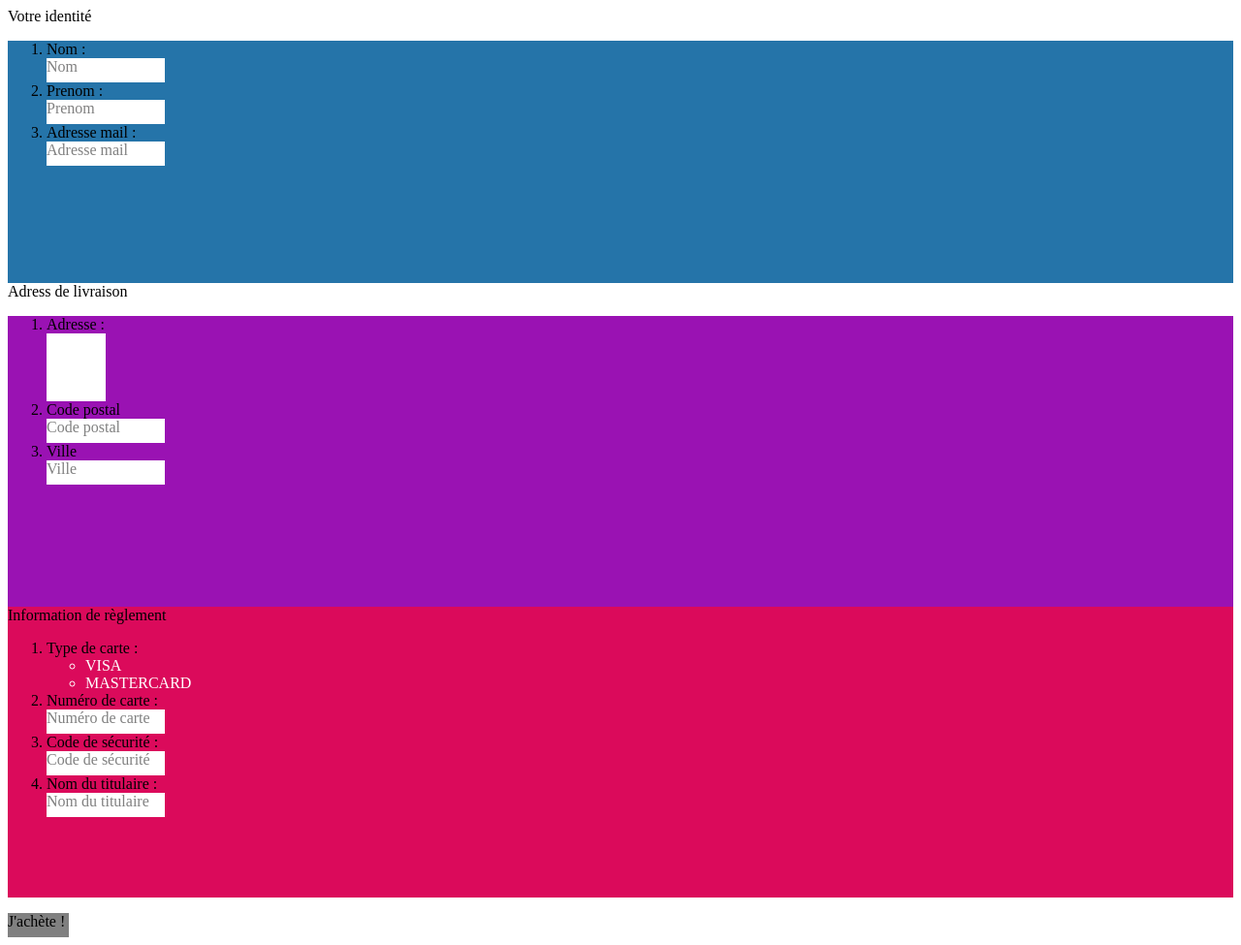
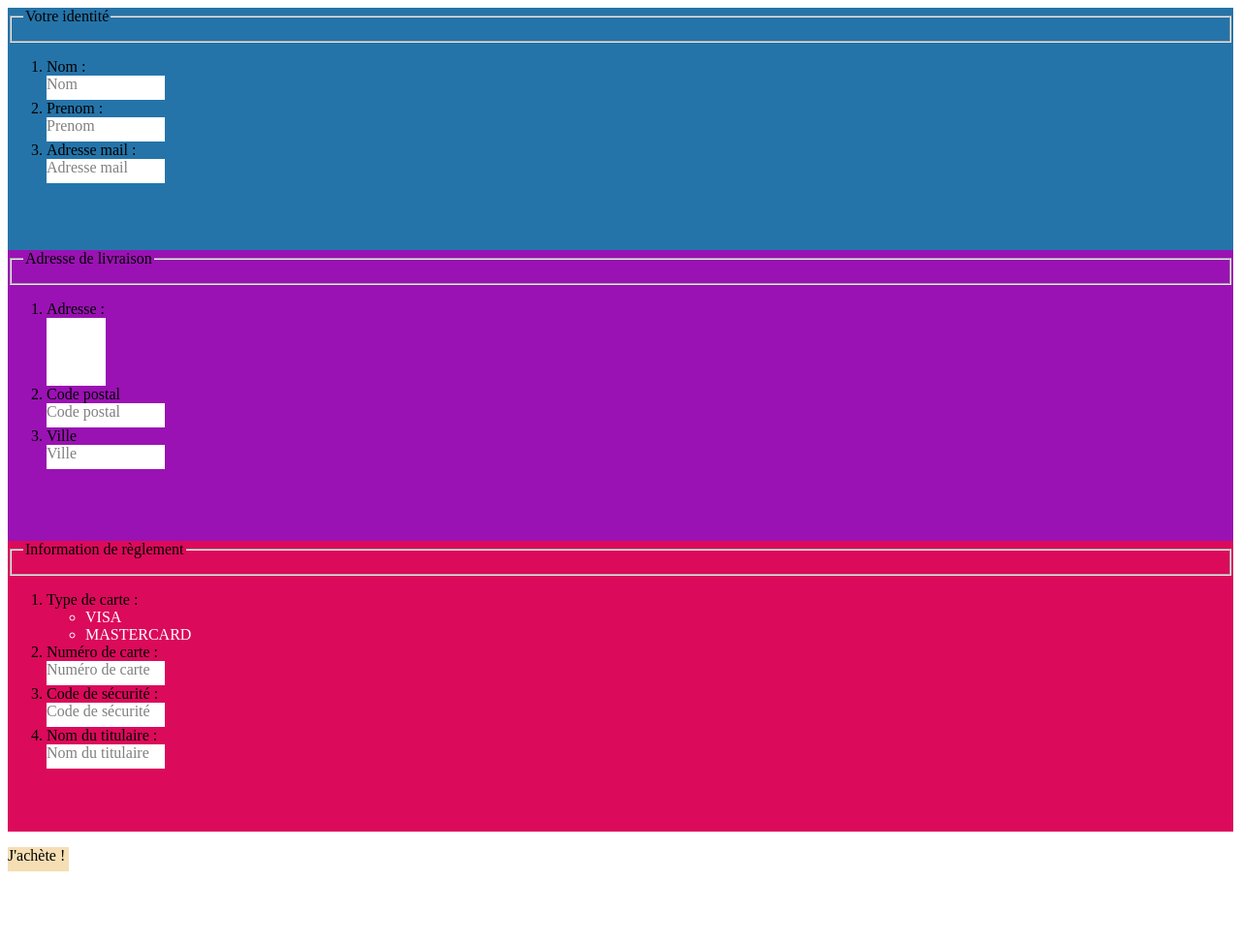
Before and after one commit to cedrichappy/ex-7, a plain HTML site: page index.html in a window 1280 px wide. Shown: the whole page at 97% size. After the commit the page ends 907 px from the top, so only its background shows below. Drawn offline with Linux system fonts and the light colour scheme.

Commit message:
modifif du .html et .css

```diff
--- a/assets/css/style.css
+++ b/assets/css/style.css
@@ -64,5 +64,5 @@
 .contener2 {
     width: 5%;
     height: 25px;
-    background-color: gray;
+    background-color: wheat;
 }
--- a/index.html
+++ b/index.html
@@ -5,7 +5,7 @@
     <meta charset="UTF-8">
     <meta http-equiv="X-UA-Compatible" content="IE=edge">
     <meta name="viewport" content="width=device-width, initial-scale=1.0">
-    <title>buttom</title>
+    <title>ToBeFlex</title>
     <link rel="stylesheet" href="assets/css/style.css">
 </head>
 
@@ -13,8 +13,10 @@
     <!-- ajout du conteneur principal + 3 blocks -->
 
     <div class="contener1">
-        <div>Votre identité</div>
         <div class="block1">
+            <fieldset>
+                <legend>Votre identité</legend>
+            </fieldset>
             <ol>
                 <li>Nom :</li>
                 <div class="un">Nom</div>
@@ -24,8 +26,10 @@
                 <div class="un">Adresse mail</div>
             </ol>
         </div>
-        <div>Adress de livraison</div>
         <div class="block2">
+            <fieldset>
+                <legend>Adresse de livraison</legend>
+            </fieldset>
             <ol>
                 <li>Adresse :</li>
                 <div class="Btwo"></div>
@@ -36,7 +40,9 @@
             </ol>
         </div>
         <div class="block3">
-            <div>Information de règlement</div>
+            <fieldset>
+                <legend>Information de règlement</legend>
+            </fieldset>
             <ol>
                 <li>Type de carte :</li>
                 <ul>
```
